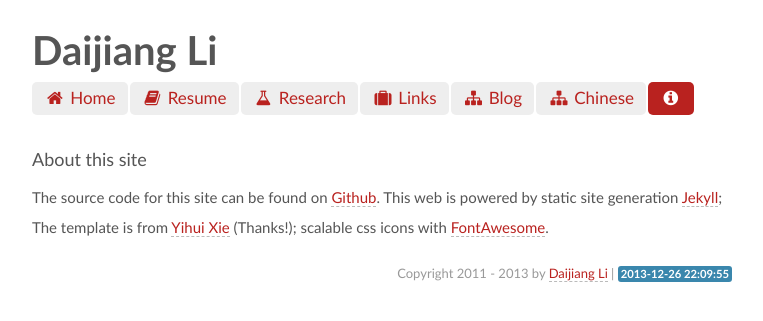
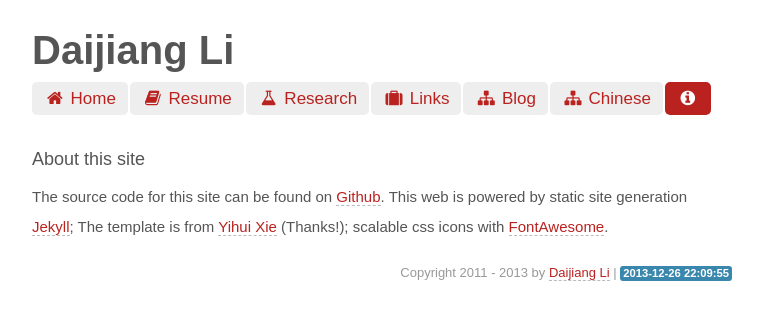
Before and after one commit to daijiang/Old-website, a Jekyll site: the page built from README.md, in a window 1280 px wide. Shown: the top 321 px of the page, without its empty margins (258-1021 px from the left). Built offline with Jekyll 4.4.1, drawn with Linux system fonts in a browser that asks for light colours; some web fonts are replaced; Markdown is read by kramdown in place of the engine named in the settings.

```diff
--- a/assets/css/home.css
+++ b/assets/css/home.css
@@ -52,9 +52,9 @@ border:4px solid #FFF;
 }
 
 body {
-font-family:Galdeano,"Hiragino Sans GB","Microsoft YaHei",Trebuchet,"Trebuchet MS",Tahoma,"Lucida Grande","Lucida Sans Unicode",Verdana,sans-serif;
+font-family:sans-serif,Galdeano,"Hiragino Sans GB","Microsoft YaHei",Trebuchet,"Trebuchet MS",Tahoma,"Lucida Grande","Lucida Sans Unicode",Verdana;
 font-size:17px;
-line-height:30px;
+line-height:28px;
 color:#555;
 background-color:#fff;
 margin:0;
```
Also changed, not shown: research.md (+4 -3 lines), assets/figs/vines.jpg (deleted).
